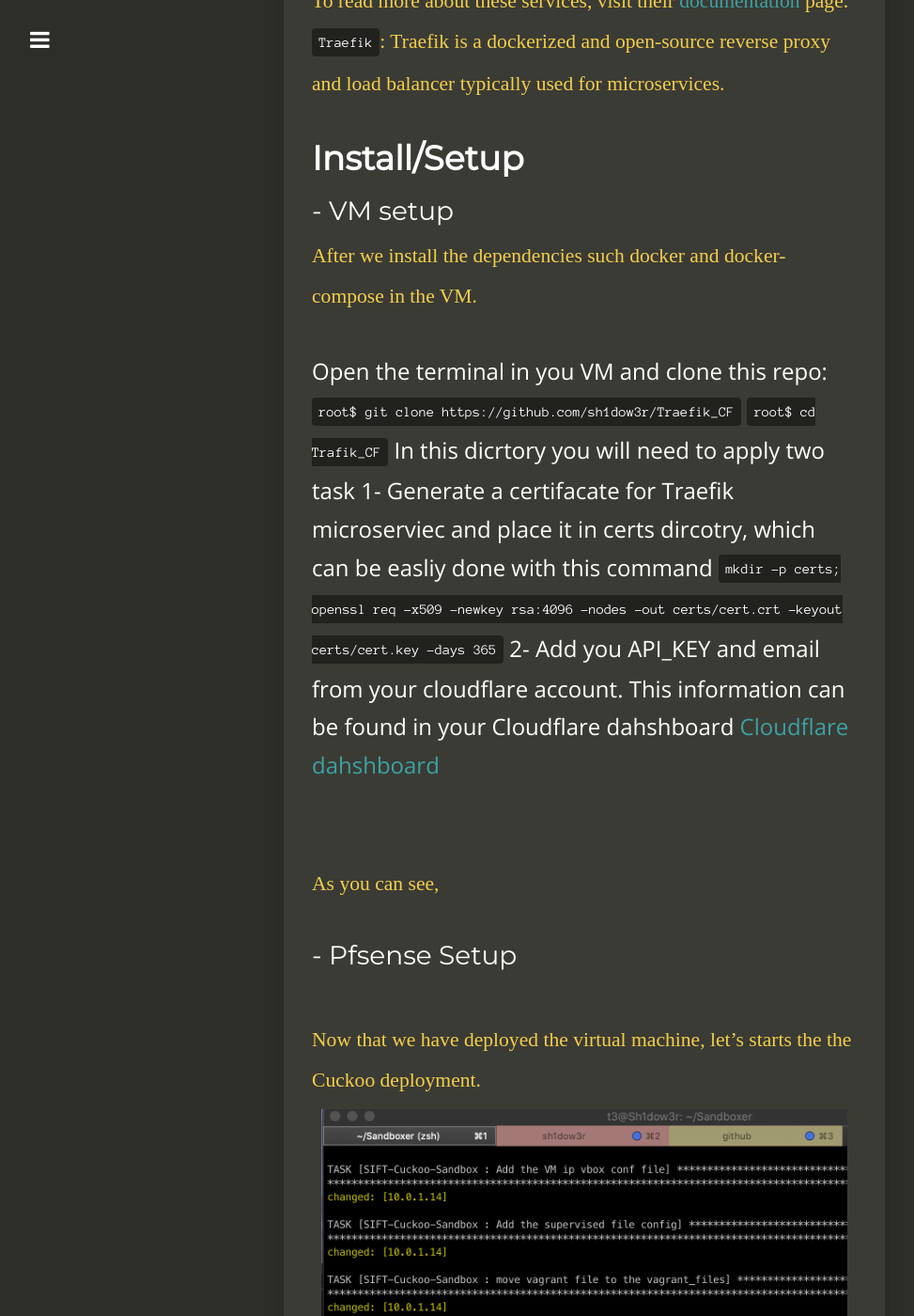
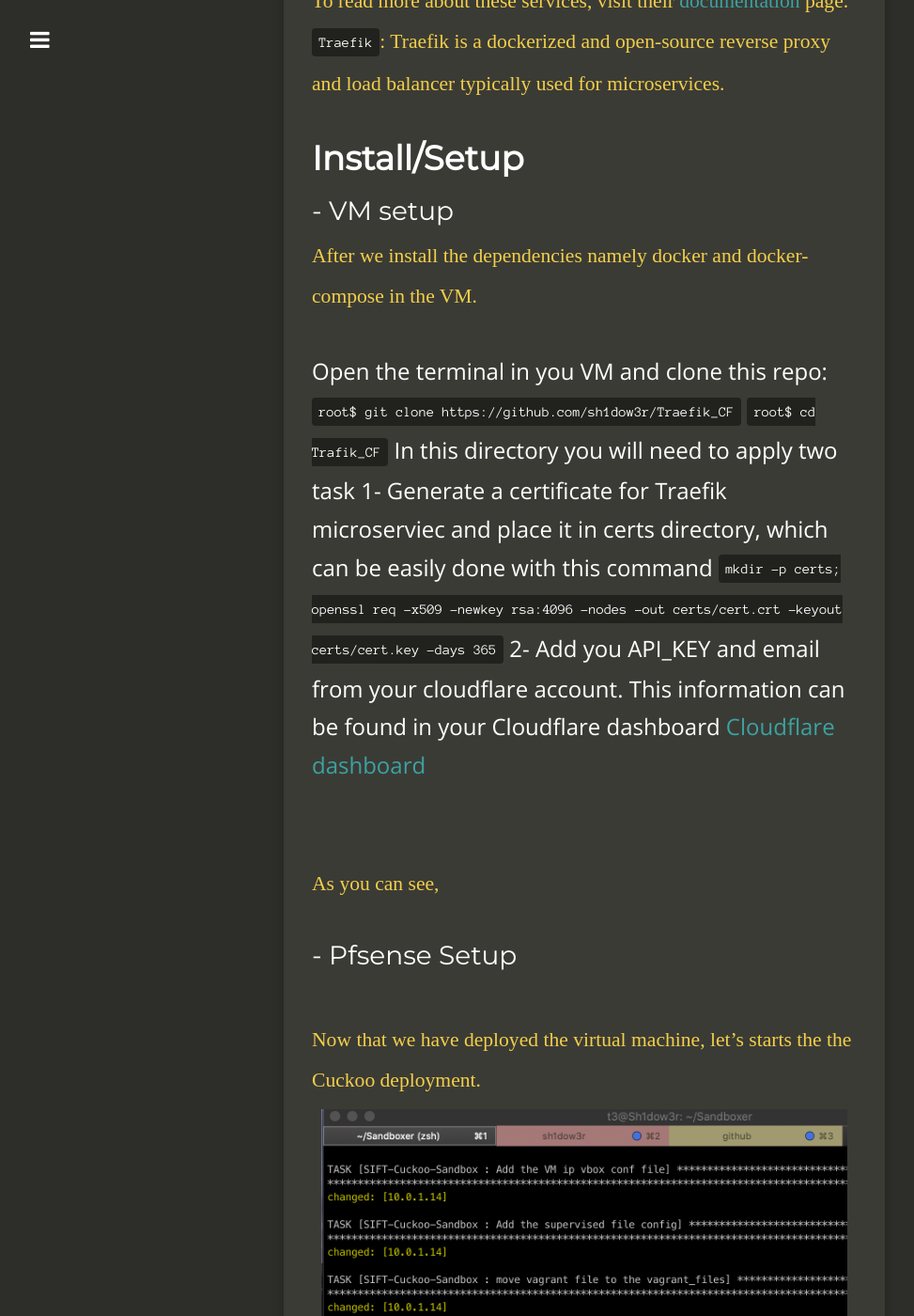
Before and after one commit to sh1dow3r/layer0, a Jekyll site: the page built from _posts/2020-11-22-Securing_HomeLab_Access.md, in a window 1280 px wide and 1400 px high, scrolled down 1949 px. Shown: the whole window at 94% size, without its empty margins (18-991 px from the left). Built offline with Jekyll 4.4.1, drawn with Linux system fonts in a browser that asks for light colours; nearby versions of some CDN libraries; comment, search, counter and statistics services are not loaded.

Commit message:
fixing typos

```diff
--- a/_posts/2020-11-22-Securing_HomeLab_Access.md
+++ b/_posts/2020-11-22-Securing_HomeLab_Access.md
@@ -54,15 +54,15 @@ To read more about these services, visit their [documentation]( https://support.
 ##  **Install/Setup**
 ### - VM setup
 <span style="color: #f2cf4a; font-family: Babas; font-size: 0.9em;">
-After we install the dependencies such docker and docker-compose in the VM.
+After we install the dependencies namely docker and docker-compose in the VM.
 
 Open the terminal in you VM and clone this repo:
 `root$ git clone https://github.com/sh1dow3r/Traefik_CF`
 `root$ cd Trafik_CF`
-In this dicrtory you will need to apply two task
-1- Generate a certifacate for Traefik microserviec and place it in certs dircotry, which can be easliy done with this command
+In this directory you will need to apply two task
+1- Generate a certificate for Traefik microserviec and place it in certs directory, which can be easily done with this command
 `mkdir -p certs; openssl req -x509 -newkey rsa:4096 -nodes -out certs/cert.crt -keyout certs/cert.key -days 365`
-2- Add you API_KEY and email from your cloudflare account. This information can be found in your Cloudflare dahshboard  [Cloudflare dahshboard]( https://dash.cloudflare.com/)
+2- Add you API_KEY and email from your cloudflare account. This information can be found in your Cloudflare dashboard  [Cloudflare dashboard]( https://dash.cloudflare.com/)
 
 <span style="color: #f2cf4a; font-family: Babas; font-size: 0.9em;">
 As you can see,
```
